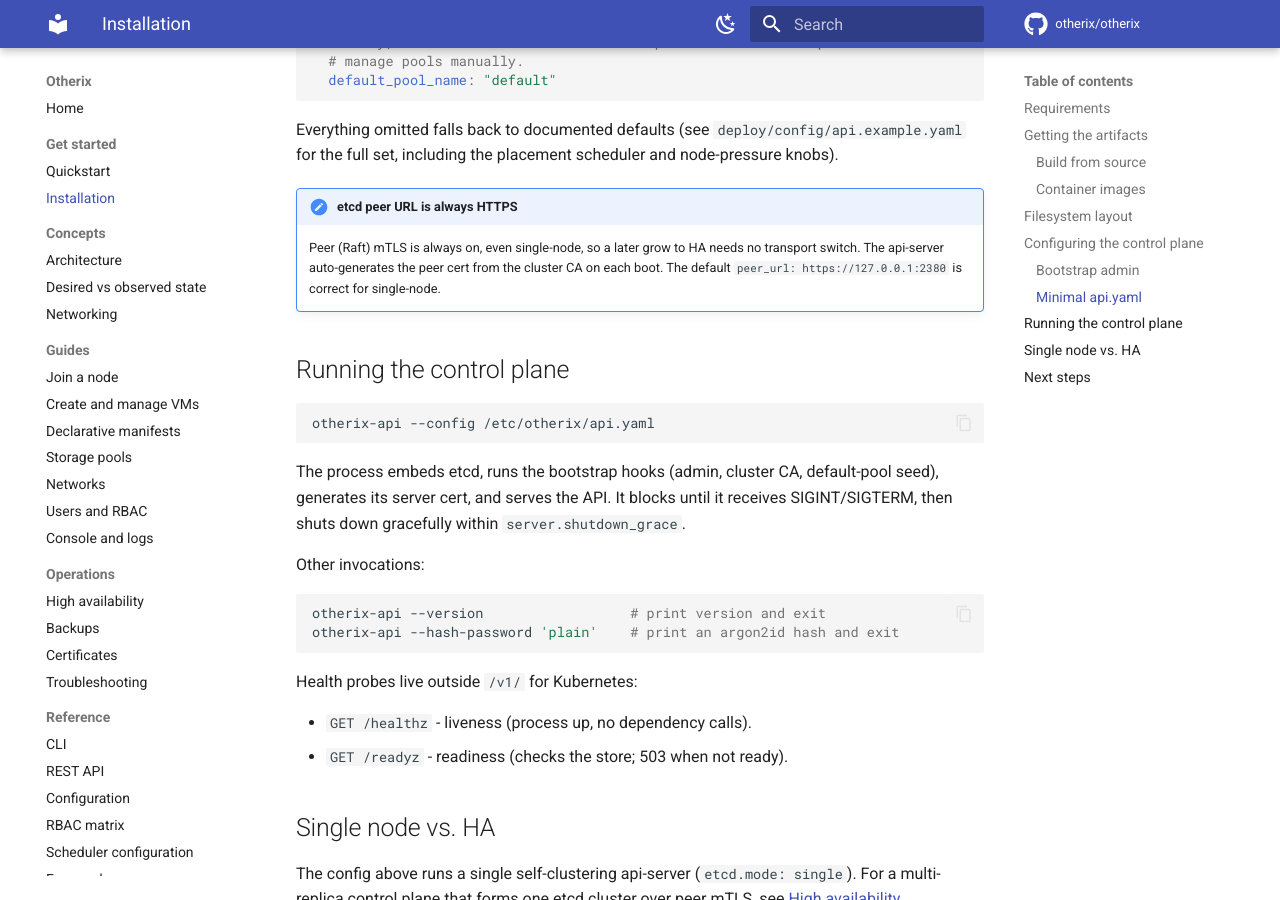
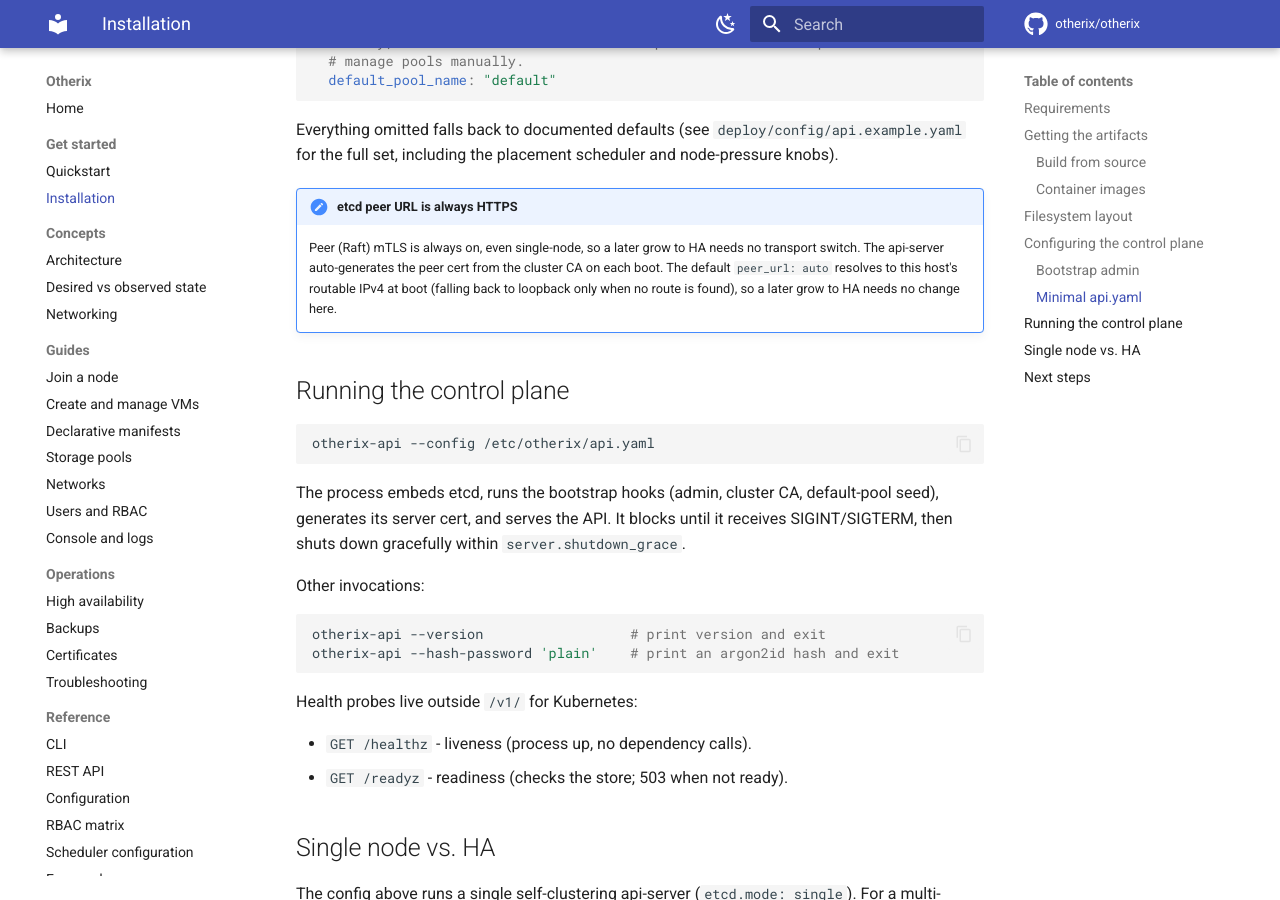
Before and after one commit to otherix/otherix, an MkDocs documentation site: the page built from docs/get-started/install.md, in a window 1280 px wide and 900 px high, scrolled down 4018 px. Built offline with MkDocs 1.6.1 and Material for MkDocs 9.7.7, drawn with Linux system fonts in a browser that asks for light colours; comment, search, counter and statistics services are not loaded.

```diff
--- a/docs/get-started/install.md
+++ b/docs/get-started/install.md
@@ -189,8 +189,10 @@
 !!! note "etcd peer URL is always HTTPS"
     Peer (Raft) mTLS is always on, even single-node, so a later grow to
     HA needs no transport switch. The api-server auto-generates the peer
-    cert from the cluster CA on each boot. The default
-    `peer_url: https://127.0.0.1:2380` is correct for single-node.
+    cert from the cluster CA on each boot. The default `peer_url: auto`
+    resolves to this host's routable IPv4 at boot (falling back to
+    loopback only when no route is found), so a later grow to HA needs no
+    change here.
 
 ## Running the control plane
 
```
Also changed, not shown: docs/get-started/quickstart-single-node.md (+1 -1 lines), 2 other files.
